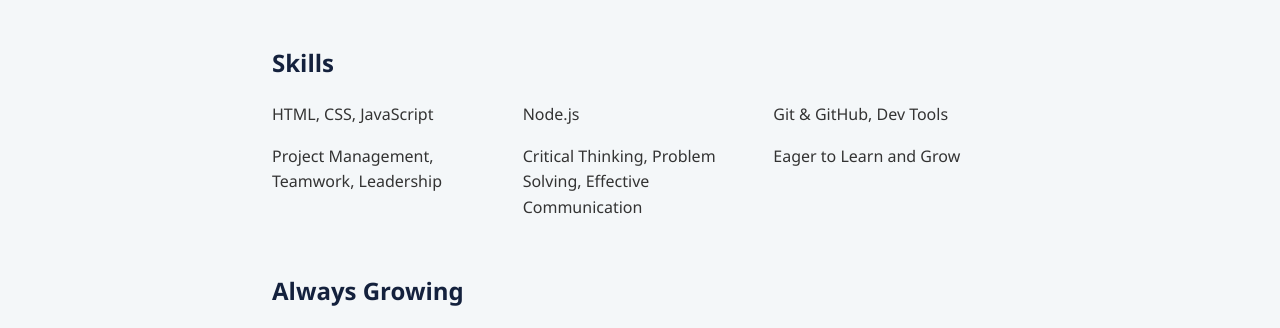
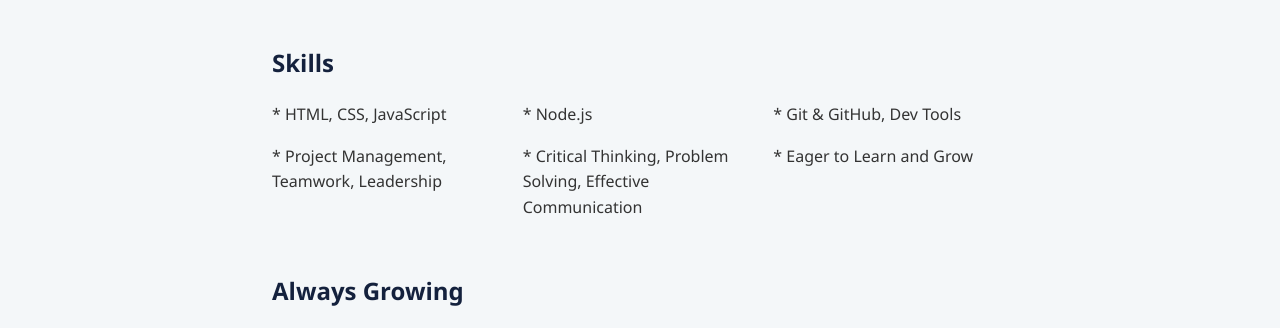
Before and after one commit to ShaunK79/ThisDevIsOpen, a plain HTML site: page public/index.html in a window 1280 px wide. Shown: the part 450-778 px from the top of the page. Drawn offline with Linux system fonts and the light colour scheme; files that its build step writes are made by us from their sources; files whose address does not match are found by name.

Commit message:
added class of links to github and linkedin urls in the footer

```diff
--- a/public/index.html
+++ b/public/index.html
@@ -30,12 +30,12 @@
     <section id="skills">
         <h2>Skills</h2>
         <div class="skills-grid">
-            <div>HTML, CSS, JavaScript</div>
-            <div>Node.js</div>
-            <div>Git & GitHub, Dev Tools</div>
-            <div>Project Management, Teamwork, Leadership</div>
-            <div>Critical Thinking, Problem Solving, Effective Communication</div>
-            <div>Eager to Learn and Grow</div>
+            <div>* HTML, CSS, JavaScript</div>
+            <div>* Node.js</div>
+            <div>* Git & GitHub, Dev Tools</div>
+            <div>* Project Management, Teamwork, Leadership</div>
+            <div>* Critical Thinking, Problem Solving, Effective Communication</div>
+            <div>* Eager to Learn and Grow</div>
         </div>
     </section>
     <!-- Skills Section -->
@@ -58,7 +58,7 @@
     </section>
     <!-- Footer  -->
     <footer>
-        <p>Made with ☕ and 💻 | <a href="https://github.com/ShaunK79" target="_blank">GitHub</a> | <a href="https://www.linkedin.com/in/shaun-kriel-0329b3a1/" target="_blank">LinkedIn</a></p>
+        <p>Made with ☕ and 💻 | <a href="https://github.com/ShaunK79" class="links" target="_blank">GitHub</a> | <a href="https://www.linkedin.com/in/shaun-kriel-0329b3a1/" class="links" target="_blank">LinkedIn</a></p>
     </footer>
 
 
```
